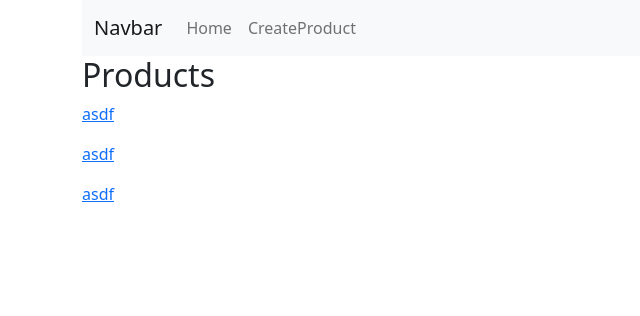
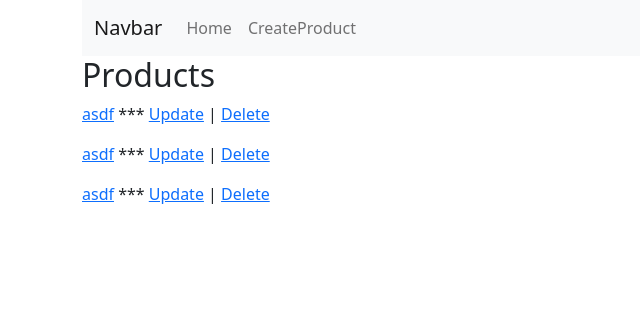
Before and after one commit to pythonDev161221/control_8_review_project, a Django app: page / in a window 1280 px wide. Shown: the top 316 px of the page, without its empty margins (0-640 px from the left). Run offline with Django 4.2, Linux system fonts and the light colour scheme; data comes from the database, SQL or seed files in the repository.

Commit message:
add product_delete_view.html

```diff
--- a/review_project/webapp/templates/products/products_list_view.html
+++ b/review_project/webapp/templates/products/products_list_view.html
@@ -3,7 +3,9 @@
 {% block content %}
     <h2>Products</h2>
     {% for product in products %}
-        <p><a href="{% url 'webapp:product_detail_view' product.pk %}">{{ product.name }}</a></p>
+        <p><a href="{% url 'webapp:product_detail_view' product.pk %}">{{ product.name }}</a>
+         *** <a href="{% url 'webapp:product_update_view' product.pk %}">Update</a>
+         | <a href="{% url 'webapp:product_delete_view' product.pk %}">Delete</a></p>
 
     {% endfor %}
 
--- a/review_project/webapp/urls.py
+++ b/review_project/webapp/urls.py
@@ -1,7 +1,7 @@
 from django.contrib import admin
 from django.urls import path
 
-from webapp.views import ProductListView, ProductDetailView, ProductCreateView
+from webapp.views import ProductListView, ProductDetailView, ProductCreateView, ProductUpdateView, ProductDeleteView
 
 app_name = 'webapp'
 
@@ -9,5 +9,7 @@ urlpatterns = [
     path('', ProductListView.as_view(), name='product_list_view'),
     path('product/<int:pk>/', ProductDetailView.as_view(), name='product_detail_view'),
     path('product/create/', ProductCreateView.as_view(), name='product_create_view'),
+    path('product/<int:pk>/update/', ProductUpdateView.as_view(), name='product_update_view'),
+    path('product/<int:pk>/delete/', ProductDeleteView.as_view(), name='product_delete_view'),
 
 ]
--- a/review_project/webapp/views/products.py
+++ b/review_project/webapp/views/products.py
@@ -1,4 +1,5 @@
-from django.views.generic import ListView, DetailView, CreateView
+from django.urls import reverse_lazy
+from django.views.generic import ListView, DetailView, CreateView, UpdateView, DeleteView
 
 from webapp.forms import ProductForm
 from webapp.models import Product
@@ -19,3 +20,15 @@ class ProductCreateView(CreateView):
     model = Product
     template_name = "products/product_create_view.html"
     form_class = ProductForm
+
+
+class ProductUpdateView(UpdateView):
+    model = Product
+    template_name = "products/product_update_view.html"
+    form_class = ProductForm
+
+
+class ProductDeleteView(DeleteView):
+    model = Product
+    template_name = "products/product_delete_view.html"
+    success_url = reverse_lazy('webapp:product_list_view')
```
Also changed, not shown: review_project/webapp/templates/products/product_delete_view.html (added, +11 -0 lines), review_project/webapp/templates/products/product_update_view.html (added, +9 -0 lines).
